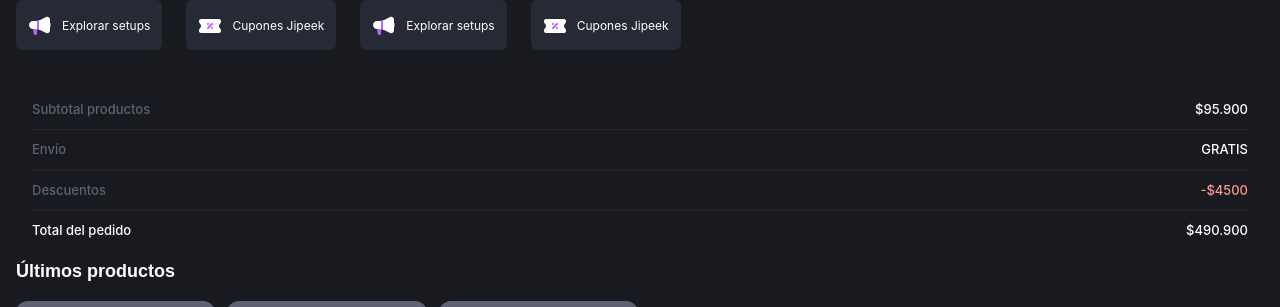
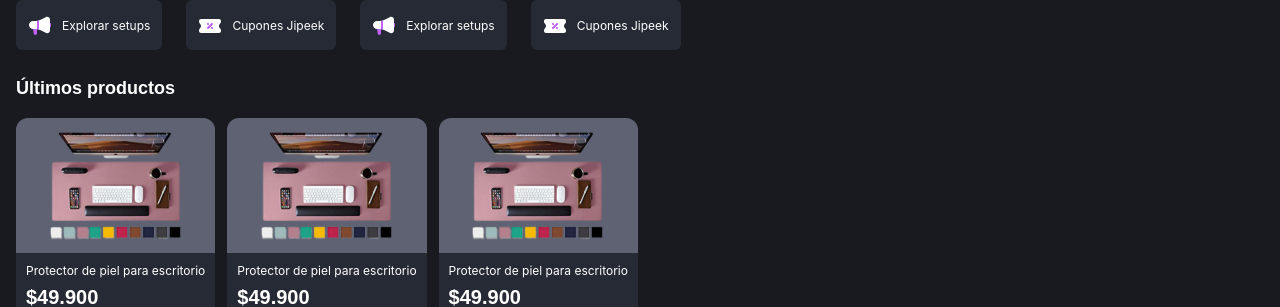
Before and after one commit to jipeek/the-olympia-challenge-frontend, a React (Create React App) app: page / in a window 1280 px wide. Shown: the part 306-613 px from the top of the page. Built offline with nearby package versions, Linux system fonts and the light colour scheme.

Commit message:
PurchaseDetails fix on HomeScreen

```diff
--- a/src/features/home/HomeScreen.jsx
+++ b/src/features/home/HomeScreen.jsx
@@ -19,8 +19,6 @@ import InputSearch from '../../globalComponents/InputSearch/InputSearch';
 // imports de ProductSummary, esto no va en HomeScreen. Solo está puesto temporalmente
 import img1 from "../../static/hdbeufb.svg";
 import ProductSummary from '../../globalComponents/ProductSummary/ProductSummary';
-
-import PurchaseDetails from '../../globalComponents/PurchaseDetails/PurchaseDetails';
 
 
 const HomeScreen= () =>{
@@ -52,12 +50,7 @@ const HomeScreen= () =>{
                         <CustomButton className="mr-6" icon={couponDiscount} title={buttonTitle02} />
                     </div>
                 </div>
-                <div className="p-4">
-                    <PurchaseDetails className="" subject="Subtotal productos" detail="$95.900" />
-                    <PurchaseDetails className="" subject="Envío" detail="Gratis" />
-                    <PurchaseDetails className="PurchaseDetails--descount" subject="Descuentos" detail="-$4500" />
-                    <PurchaseDetails className="PurchaseDetails--total" subject="Total del pedido" detail="$490.900" />
-                </div>
+
 
                 <div className="mb-4 items-center">
                     <span className="text-white text-lg font-bold font-heading">Últimos productos</span>
```
